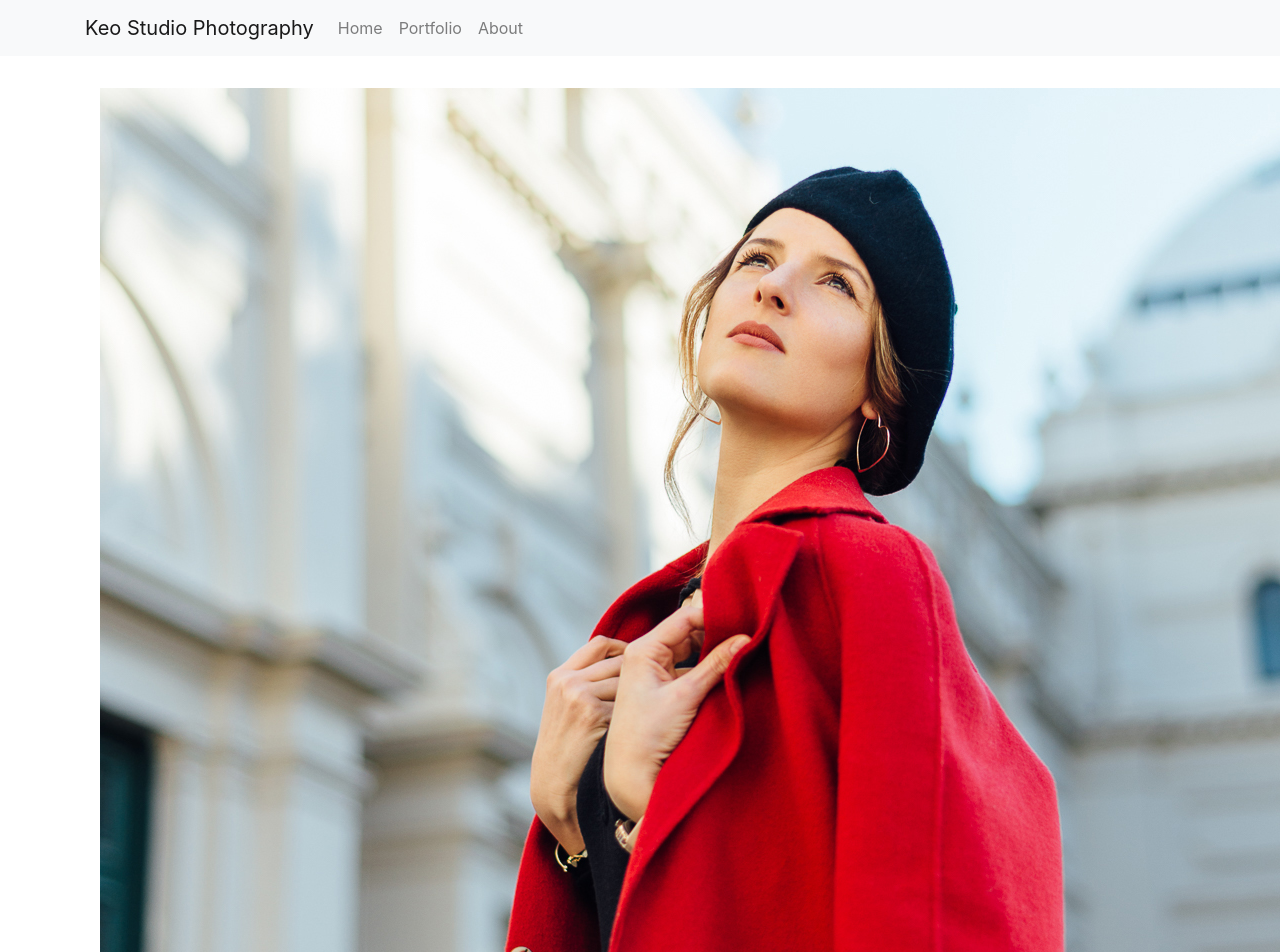
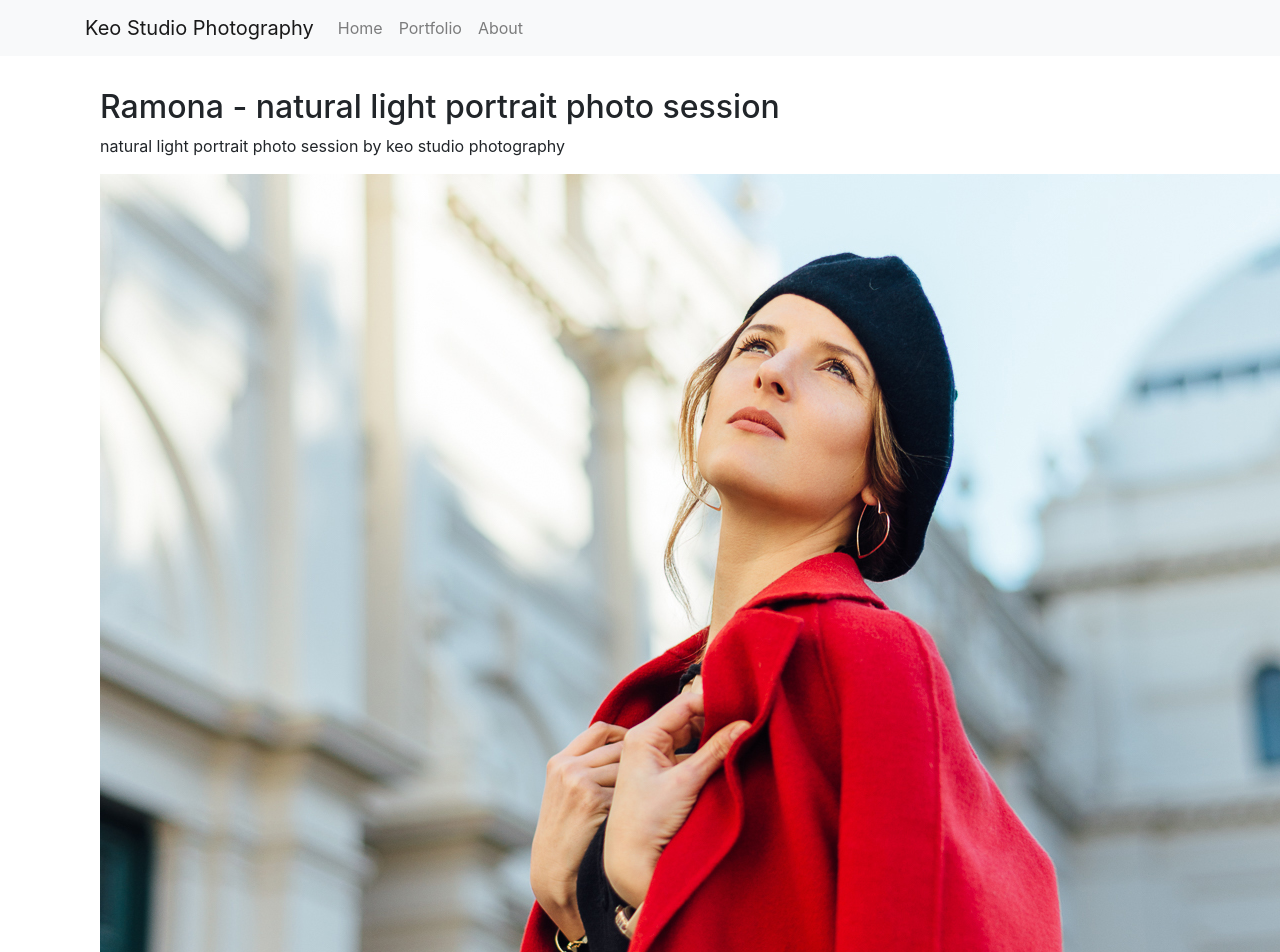
Before and after one commit to AlenPelin/keo-studio, a Jekyll site: the page built from _portfolio/ramona---natural-light-portrait-photo-session.md, in a window 1280 px wide. Shown: the top 952 px of the page. Built offline with Jekyll 4.4.1, drawn with Linux system fonts in a browser that asks for light colours.

Commit message:
Update post.html

```diff
--- a/_layouts/post.html
+++ b/_layouts/post.html
@@ -3,10 +3,12 @@ layout: default
 ---
 <div class="blog-post container">
 
-  <img class="blog-post-image" src="{{ site.baseurl }}{{ page.images.main }}" />
-
   <h2 class="blog-post-title">{{ page.title }}</h2>
   <p class="blog-post-meta">{{ page.description }}</p>
+
+  <div class="blog-post-image-container">
+    <img class="blog-post-image" src="{{ site.baseurl }}{{ page.images.main }}" />
+  </div>
 
   <article class="post-content">
 
```
